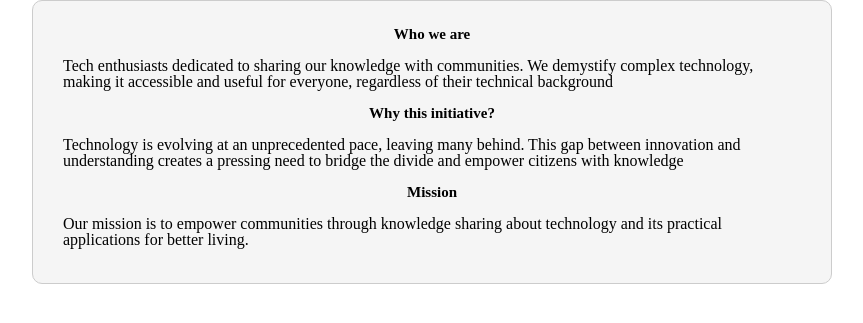
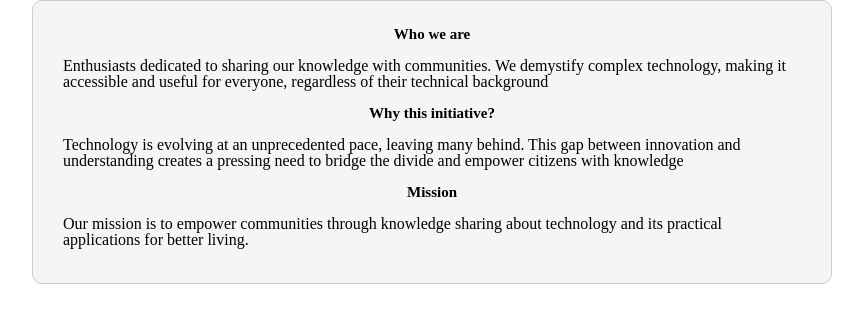
Before and after one commit to dniyomukiza/communityai, a Flask app: page /about in a window 1280 px wide. Shown: the part 226-549 px from the top of the page, without its empty margins (208-1071 px from the left). Run offline with Flask 3, Linux system fonts and the light colour scheme.

Commit message:
latest changes

```diff
--- a/technow/templates/about.html
+++ b/technow/templates/about.html
@@ -5,7 +5,7 @@
 <div class="content-container">
     <h1>Who we are</h1>
     <p>
-        Tech enthusiasts dedicated to sharing our knowledge with communities. We demystify complex technology, making it accessible and useful for everyone, regardless of their technical background
+        Enthusiasts dedicated to sharing our knowledge with communities. We demystify complex technology, making it accessible and useful for everyone, regardless of their technical background
     </p>
 
     <h1>Why this initiative?</h1>
```
